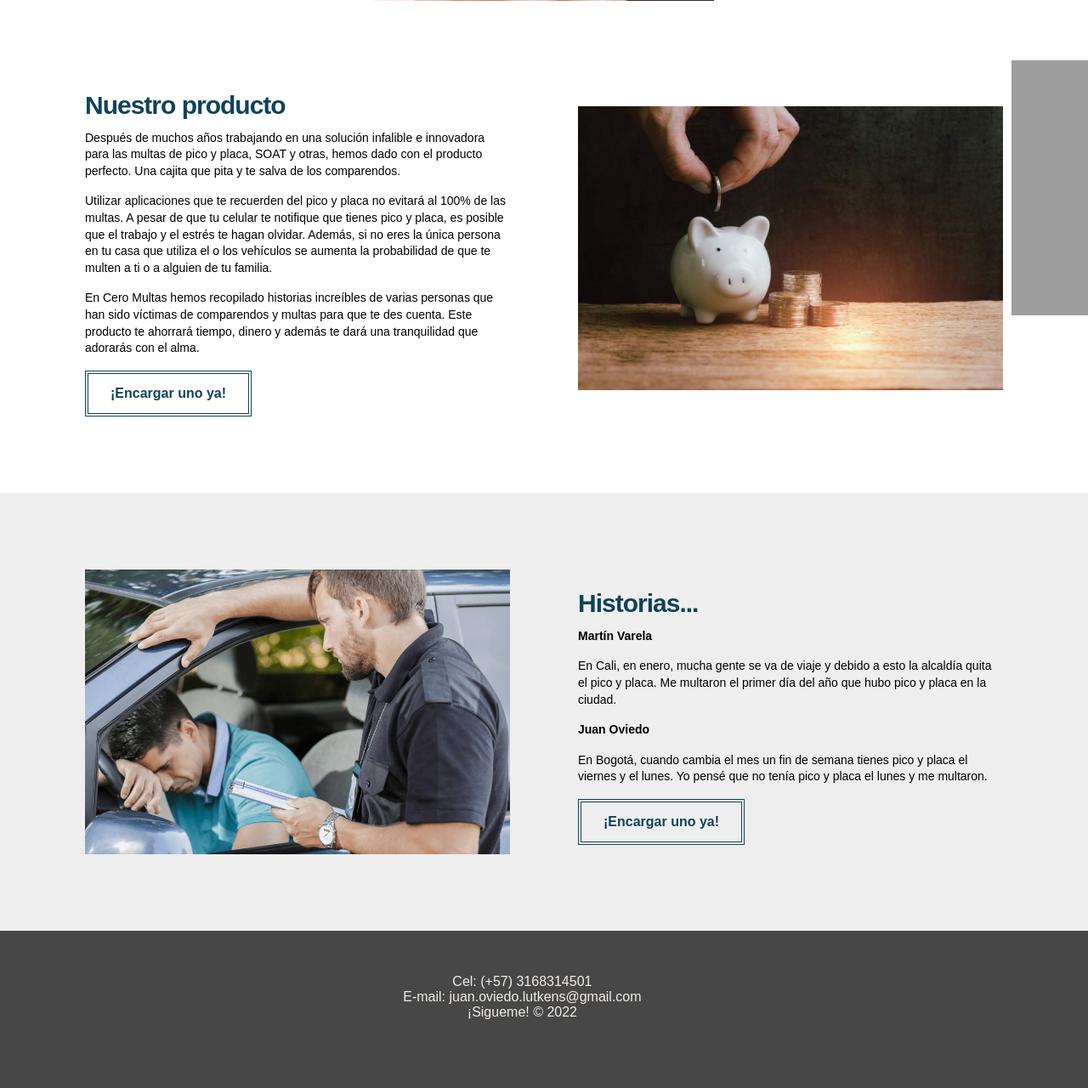
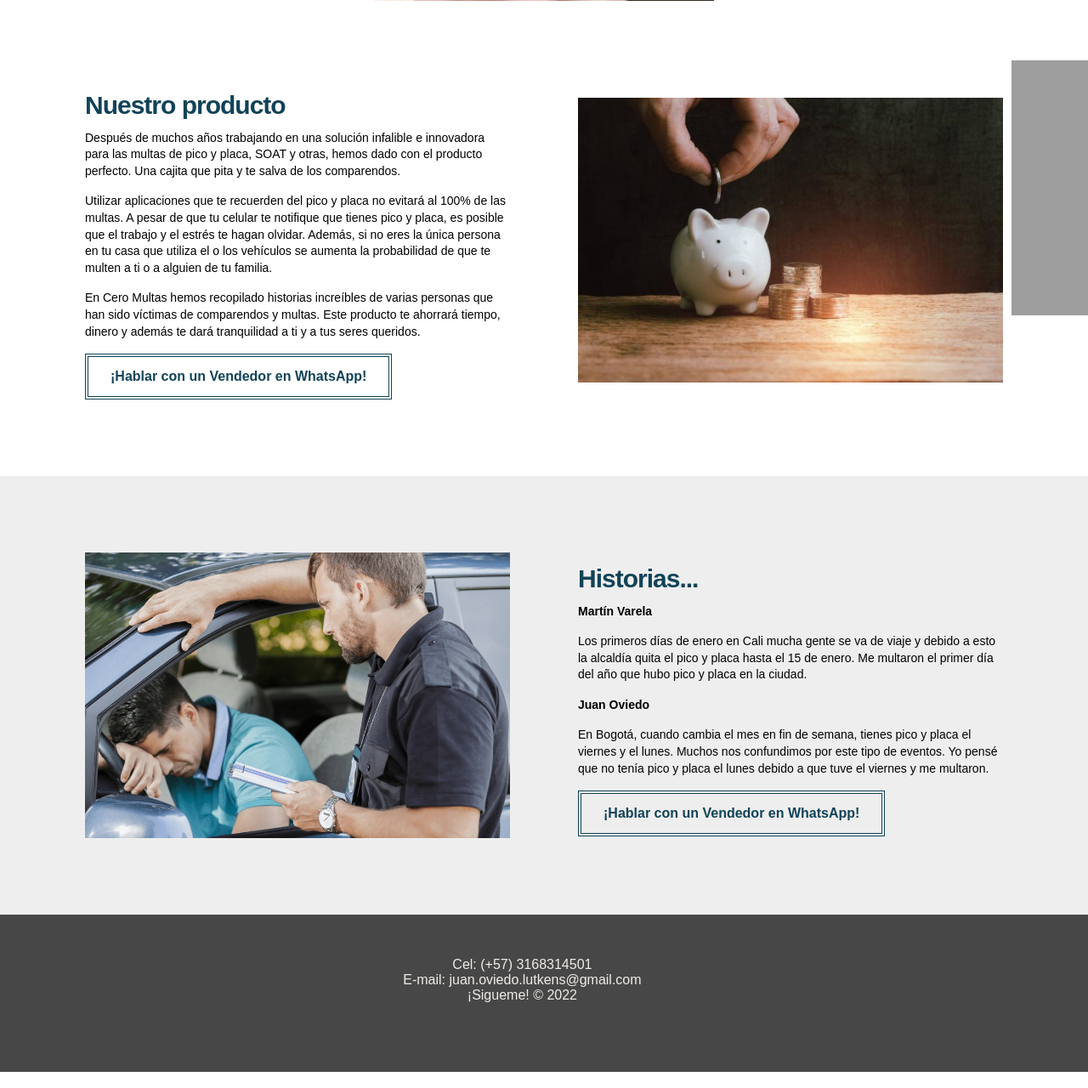
Before and after one commit to juanoviedo/ceromultas, a Django app: page / in a window 1280 px wide. Shown: the part 639-1919 px from the top of the page at 85% size. Run offline with Django 3.2, Linux system fonts and the light colour scheme; some libraries are stand-ins or nearby versions; grey boxes are pictures that could not be loaded.

Commit message:
some text corrections

```diff
--- a/main/templates/main/inicio.html
+++ b/main/templates/main/inicio.html
@@ -35,14 +35,13 @@
                 </p>
                 <p>
                     En Cero Multas hemos recopilado historias increíbles de varias
-                    personas que han sido víctimas de comparendos y multas para que te
-                    des cuenta. Este producto te ahorrará tiempo,
-                    dinero y además te dará una tranquilidad que adorarás con el alma.
+                    personas que han sido víctimas de comparendos y multas. Este producto te ahorrará tiempo,
+                    dinero y además te dará tranquilidad a ti y a tus seres queridos.
                 </p>
 
                 <a target="_blank" href="https://wa.me/573168314501?text=Hola.%20Quiero%20un%20dispositivo%20cero%20multas!" class="cuadrolink" >
                     <div class="cuadrodentro">
-                        ¡Encargar uno ya!
+                        ¡Hablar con un Vendedor en WhatsApp!
                     </div>
                 </a>
 
@@ -67,20 +66,24 @@
 
                 <p><strong>Martín Varela</strong></p>
                 <p>
-                    En Cali, en enero, mucha gente se va de viaje y debido a esto la alcaldía quita
-                    el pico y placa. Me multaron el primer día del año que hubo pico y placa en la
+                    Los primeros días de enero en Cali mucha gente se va de viaje y debido a
+                    esto la alcaldía quita
+                    el pico y placa hasta el 15 de enero. Me multaron el primer día
+                    del año que hubo pico y placa en la
                     ciudad.
                 </p>
 
                 <p><strong>Juan Oviedo</strong></p>
                 <p>
-                    En Bogotá, cuando cambia el mes un fin de semana tienes pico y placa el
-                    viernes y el lunes. Yo pensé que no tenía pico y placa el lunes y me multaron.
+                    En Bogotá, cuando cambia el mes en fin de semana, tienes pico y placa el
+                    viernes y el lunes. Muchos nos confundimos por este tipo de eventos.
+                    Yo pensé que no tenía pico y placa el lunes debido a que tuve el viernes
+                    y me multaron.
                 </p>
 
                 <a target="_blank" href="https://wa.me/573168314501?text=Hola.%20Quiero%20un%20dispositivo%20cero%20multas!" class="cuadrolink" >
                     <div class="cuadrodentro">
-                        ¡Encargar uno ya!
+                        ¡Hablar con un Vendedor en WhatsApp!
                     </div>
                 </a>
 
```
